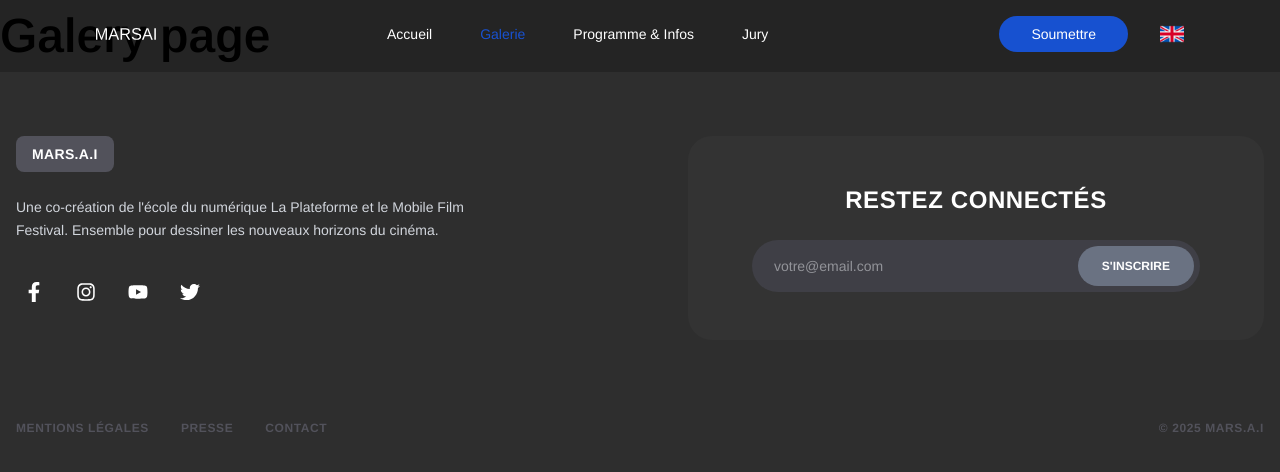
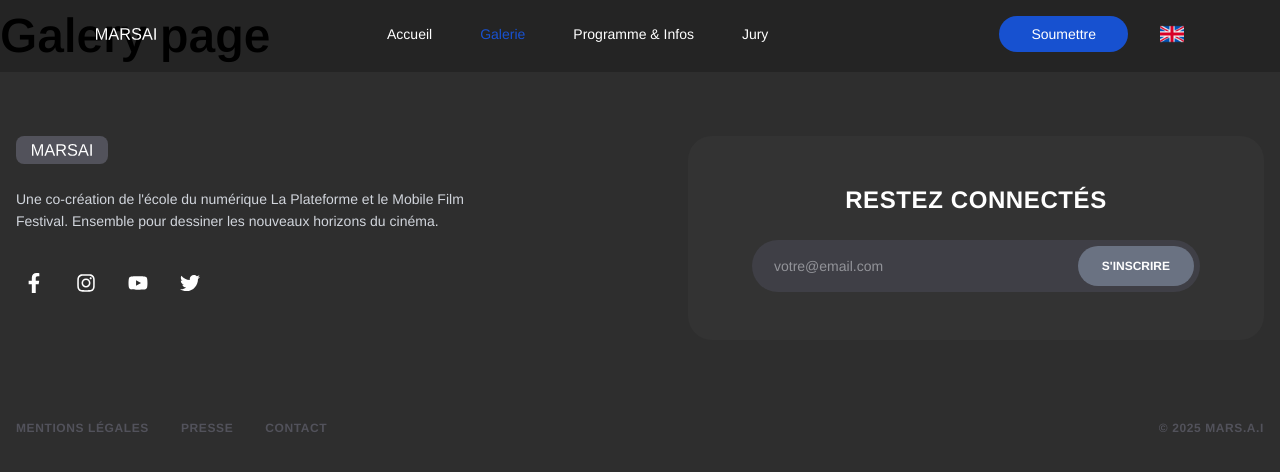
Before and after one commit to Gersho/marsai-front, a React (Vite) app: page /movies in a window 1280 px wide. Shown: the top 472 px of the page. Built offline with nearby package versions, Linux system fonts and the light colour scheme; the HTML template or start-up script is replaced by a standard one.

Commit message:
logo footer

```diff
--- a/src/components/Footer.jsx
+++ b/src/components/Footer.jsx
@@ -1,4 +1,12 @@
 import { FaFacebookF, FaInstagram, FaYoutube, FaTwitter } from "react-icons/fa";
+import marsaiLogo from '../assets/marsai-logo.svg';
+import Logo from './Logo';
+
+const footerLogo = {
+  logo: {
+    src: marsaiLogo,
+    alt: 'logo marsai',
+  },};
 
  const Footer = () => {
   return (
@@ -13,7 +21,7 @@
           <div className="space-y-6 text-center lg:text-left">
             {/* Badge Logo MARS.A.I */}
             <div className="inline-block bg-[#52525B] text-white font-bold px-4 py-2 rounded-lg text-sm tracking-wide">
-              MARS.A.I
+              <Logo src={footerLogo.logo.src} alt={footerLogo.logo.alt} />
             </div>
 
             {/* Paragraphe de description */}
```
